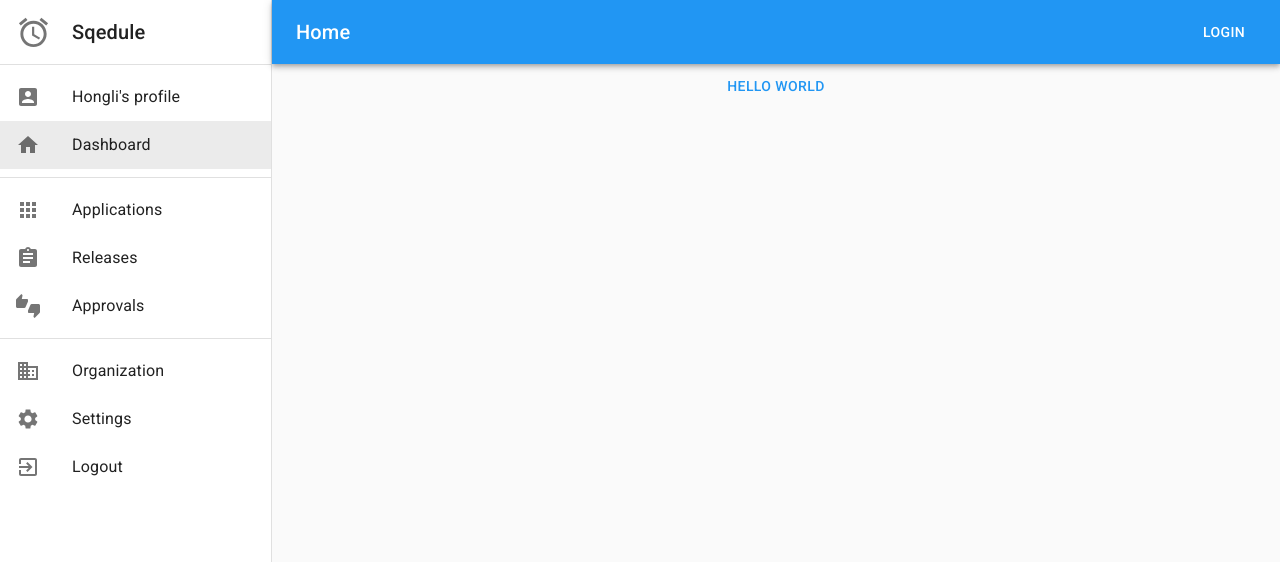
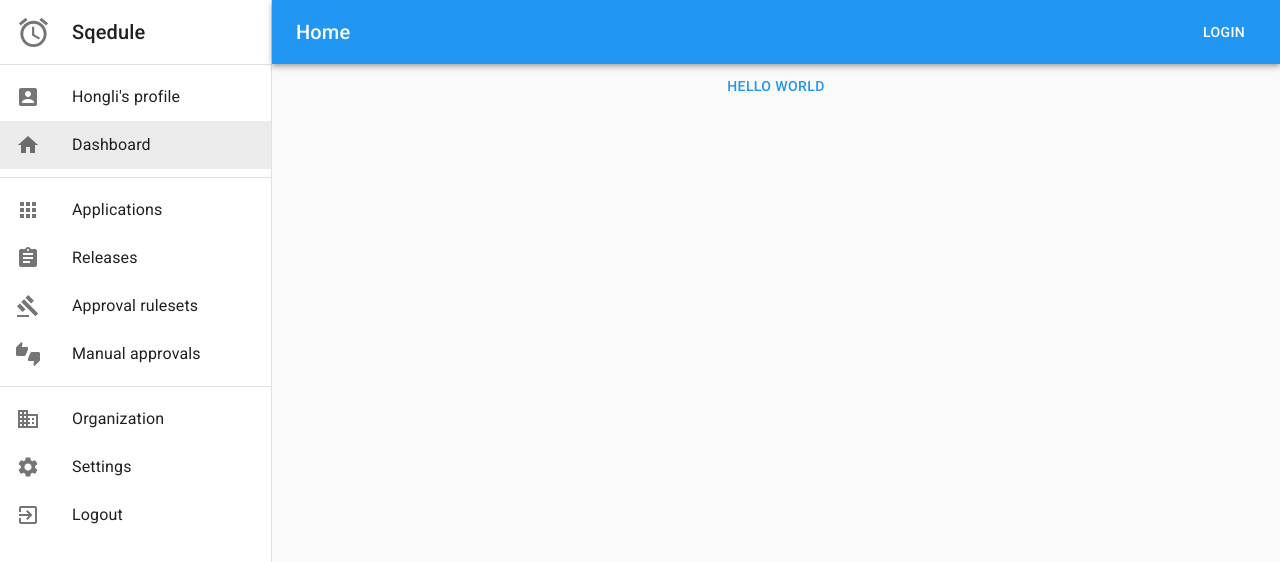
Before and after one commit to fullstaq-labs/sqedule, a Next.js app in the folder webui/: page / in a window 1280 px wide. Shown: the top 562 px of the page. Built offline with nearby package versions, Linux system fonts and the light colour scheme.

Commit message:
Update navigation sections

```diff
--- a/webui/components/navbar.tsx
+++ b/webui/components/navbar.tsx
@@ -14,6 +14,7 @@ import AccessAlarmIcon from '@material-ui/icons/AccessAlarm';
 import HomeIcon from '@material-ui/icons/Home';
 import AppsIcon from '@material-ui/icons/Apps';
 import AssignmentIcon from '@material-ui/icons/Assignment';
+import GavelIcon from '@material-ui/icons/Gavel';
 import ThumbsUpDownIcon from '@material-ui/icons/ThumbsUpDown';
 import BusinessIcon from '@material-ui/icons/Business';
 import AccountBoxIcon from '@material-ui/icons/AccountBox';
@@ -24,7 +25,10 @@ import styles from './navbar.module.scss';
 
 export enum NavigationSection {
   Dashboard = 'dashboard',
+  Applications = 'applications',
   Releases = 'releases',
+  ApprovalRulesets = 'approval-rulesets',
+  ManualApprovals = 'manual-approvals',
 }
 
 interface IProps {
@@ -98,7 +102,7 @@ export default function Navbar(props: IProps) {
 
       <List component="nav">
         <Link href="/applications">
-          <ListItem button>
+          <ListItem button selected={navigationSection == NavigationSection.Applications}>
             <ListItemIcon><AppsIcon /></ListItemIcon>
             <ListItemText primary="Applications" />
           </ListItem>
@@ -109,10 +113,16 @@ export default function Navbar(props: IProps) {
             <ListItemText primary="Releases" />
           </ListItem>
         </Link>
-        <Link href="/approvals">
-          <ListItem button>
+        <Link href="/approval-rulesets">
+          <ListItem button selected={navigationSection == NavigationSection.ApprovalRulesets}>
+            <ListItemIcon><GavelIcon /></ListItemIcon>
+            <ListItemText primary="Approval rulesets" />
+          </ListItem>
+        </Link>
+        <Link href="/manual-approvals">
+          <ListItem button selected={navigationSection == NavigationSection.ManualApprovals}>
             <ListItemIcon><ThumbsUpDownIcon /></ListItemIcon>
-            <ListItemText primary="Approvals" />
+            <ListItemText primary="Manual approvals" />
           </ListItem>
         </Link>
       </List>
```
